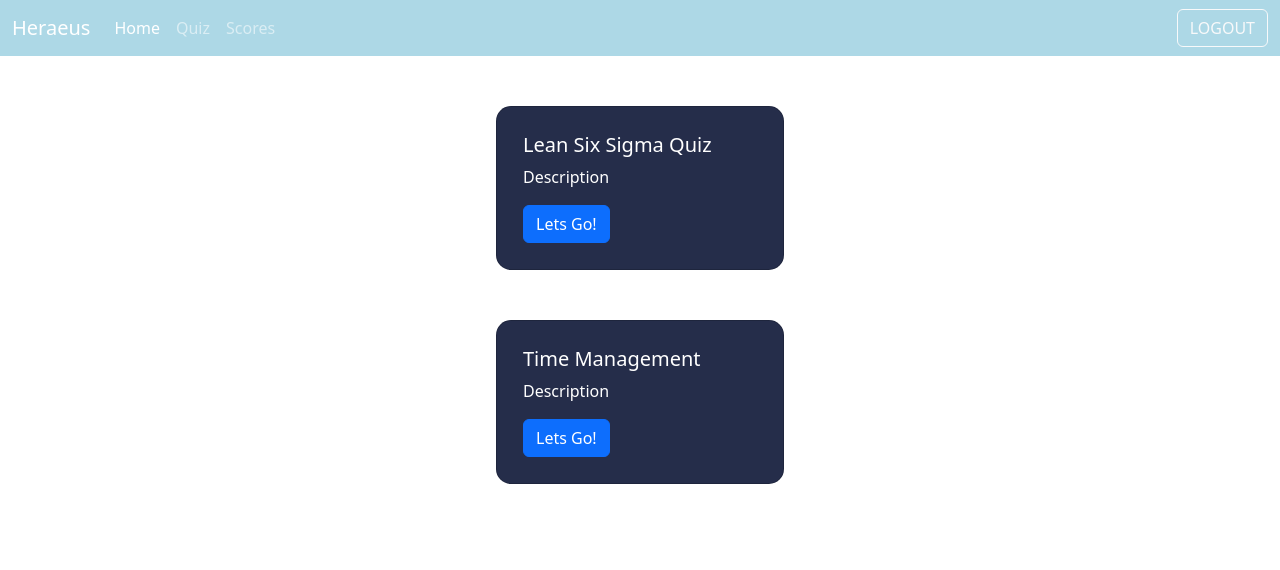
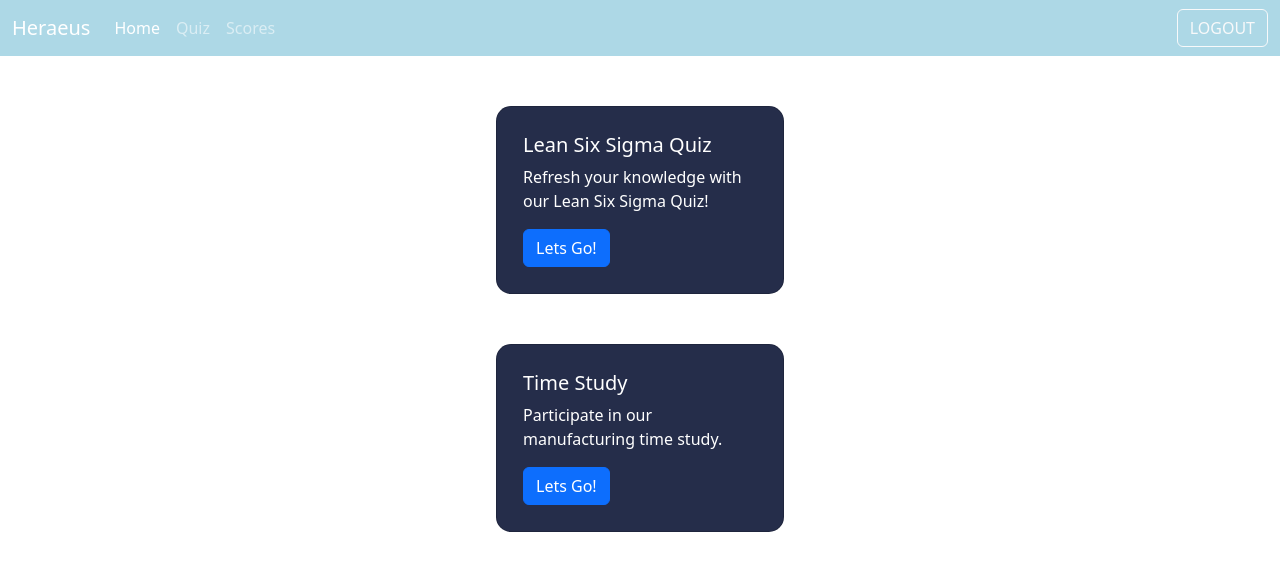
Before and after one commit to clairemurphy288/Training-Website, a React (Create React App) app: page /dashboard in a window 1280 px wide. Shown: the top 570 px of the page. Built offline with nearby package versions, Linux system fonts and the light colour scheme; a web font is replaced by a local one.

Commit message:
dynamic cards added

```diff
--- /dev/null
+++ b/src/components/quiz/ReactCard.js
@@ -0,0 +1,19 @@
+import { Link } from 'react-router-dom';
+import './dashboard.css';
+import Card from 'react-bootstrap/Card';
+import { Button } from 'react-bootstrap';
+export default function ReactCard (props) {
+    return (
+        <Card style={{ width: '18rem' }} className="quiz-card">
+        <Card.Body>
+        <Card.Title>{props.title}</Card.Title>
+        <Card.Text>
+            {props.description}
+        </Card.Text>
+        <Link to={props.link}><Button variant="primary">Lets Go!</Button></Link>
+        </Card.Body>
+        </Card>
+    )
+
+
+}
--- a/src/components/quiz/dashboard.js
+++ b/src/components/quiz/dashboard.js
@@ -1,37 +1,15 @@
 import React, {Component} from 'react';
-import { Link } from 'react-router-dom';
 import './dashboard.css';
-import Card from 'react-bootstrap/Card';
-import { Button } from 'react-bootstrap';
+import ReactCard from "./ReactCard";
 import Navbar from "./navbar/quiznavbar";
 
 export default class Dashboard extends Component {
-
-    //first commit
-
     render() {
         return (
             <div className='dash-container'>
                 <Navbar />
-                <Card style={{ width: '18rem' }} className="quiz-card">
-                <Card.Body>
-                <Card.Title>Lean Six Sigma Quiz</Card.Title>
-                <Card.Text>
-                    Description
-                </Card.Text>
-                <Link to='/quiz'><Button variant="primary">Lets Go!</Button></Link>
-                </Card.Body>
-                </Card>
-
-                <Card style={{ width: '18rem' }} className='time-management-card'>
-                <Card.Body>
-                <Card.Title>Time Management</Card.Title>
-                <Card.Text>
-                    Description
-                </Card.Text>
-                <Link to='/quiz'><Button variant="primary">Lets Go!</Button></Link>
-                </Card.Body>
-                </Card>
+                <ReactCard title="Lean Six Sigma Quiz" description="Refresh your knowledge with our Lean Six Sigma Quiz!" link="/quiz"/>
+                <ReactCard title="Time Study" description="Participate in our manufacturing time study." link="/quiz"/>
             </div>
         );
     }
--- a/src/components/quiz/questions.js
+++ b/src/components/quiz/questions.js
@@ -6,8 +6,6 @@ import {useLocation} from 'react-router-dom';
 import { useNavigate } from 'react-router-dom';
 
 export default function GetQuestions() {
-    //BUG: if stateQuiz is null the page does render!!! IDEA: make a conditional that redirect to previous page
-    //Also could be caused if they dont choose the size of their quiz
     const location = useLocation();
     const  stateQuiz  = location.state;
 
```
